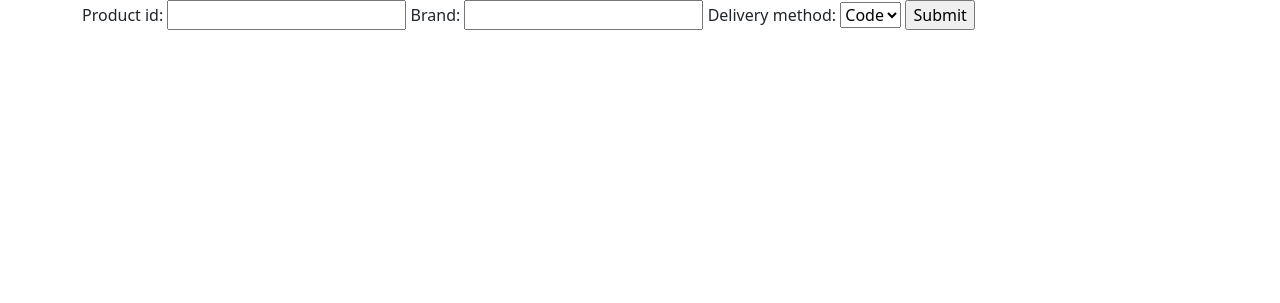
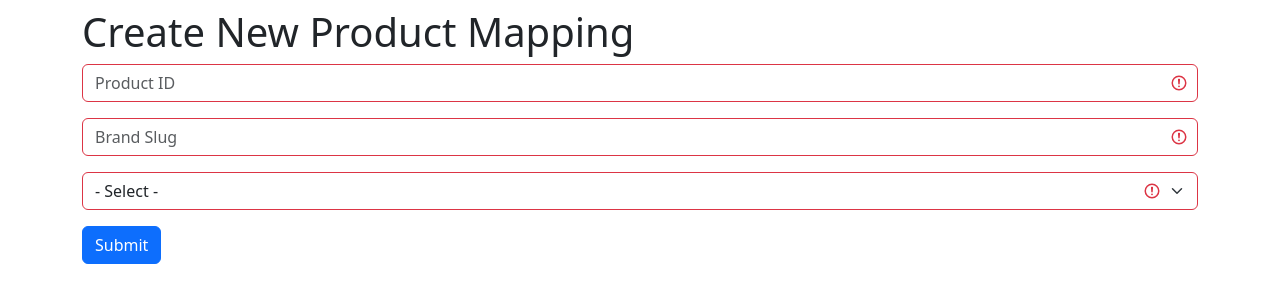
Before and after one commit to jamieb-tillo/bhk-admin, a Django app: page /add in a window 1280 px wide. Shown: the top 303 px of the page. Run offline with Django 4.2, Linux system fonts and the light colour scheme; some libraries are stand-ins or nearby versions.

Commit message:
Basic Add Form

```diff
--- a/blackhawk_admin/settings.py
+++ b/blackhawk_admin/settings.py
@@ -34,7 +34,8 @@ INSTALLED_APPS = [
     'django.contrib.messages',
     'django.contrib.staticfiles',
     'product_mapping_admin',
-    'django_bootstrap5'
+    'django_bootstrap5',
+    'widget_tweaks'
 ]
 
 MIDDLEWARE = [
--- a/product_mapping_admin/forms/add.py
+++ b/product_mapping_admin/forms/add.py
@@ -5,11 +5,12 @@ from django import forms
 class AddForm(forms.Form):
 
     DELIVERY_METHODS = (
+        ('', ' - Select -'),
         ('code', 'Code'),
         ('url', 'URL')
 
     )
 
-    product_id = forms.CharField()
-    brand = forms.CharField()
+    product_id = forms.CharField(widget=forms.TextInput(attrs={'placeholder': 'Product ID'}))
+    brand = forms.CharField(widget=forms.TextInput(attrs={'placeholder': 'Brand Slug'}))
     delivery_method = forms.ChoiceField(choices=DELIVERY_METHODS)
--- a/product_mapping_admin/templates/add.html
+++ b/product_mapping_admin/templates/add.html
@@ -1,14 +1,21 @@
 {% extends 'base.html' %}
+{% load widget_tweaks %}
 
 {% block title %}Add Product Mapping{% endblock title %}
 
 {% block content %}
 
-<div class="container">
-    <form action="add-mapping" method="post" class="was-validated">
+
+<div class="container mt-2">
+    <h1>Create New Product Mapping</h1>
+
+    <form action="add" method="post" class="was-validated">
         {% csrf_token %}
-        {{ form }}
-        <input type="submit" value="Submit">
+        {% render_field form.product_id class+="form-control mb-3" %}
+        {% render_field form.brand class+="form-control mb-3" %}
+        {% render_field form.delivery_method class+="form-select mb-3" %}
+        <input type="submit" value="Submit" class="btn btn-primary">
+    </form>
 </div>
 
 {% endblock content %}
--- a/product_mapping_admin/views.py
+++ b/product_mapping_admin/views.py
@@ -23,4 +23,8 @@ def add(request):
     if request.method == 'GET':
         form = AddForm()
 
+    else:
+        form = AddForm(request.POST)
+        return HttpResponse({'content': form.cleaned_data})
+
     return render(request, 'add.html', {"form": form})
```
Also changed, not shown: product_mapping_admin/templates/base.html (+5 -5 lines).
